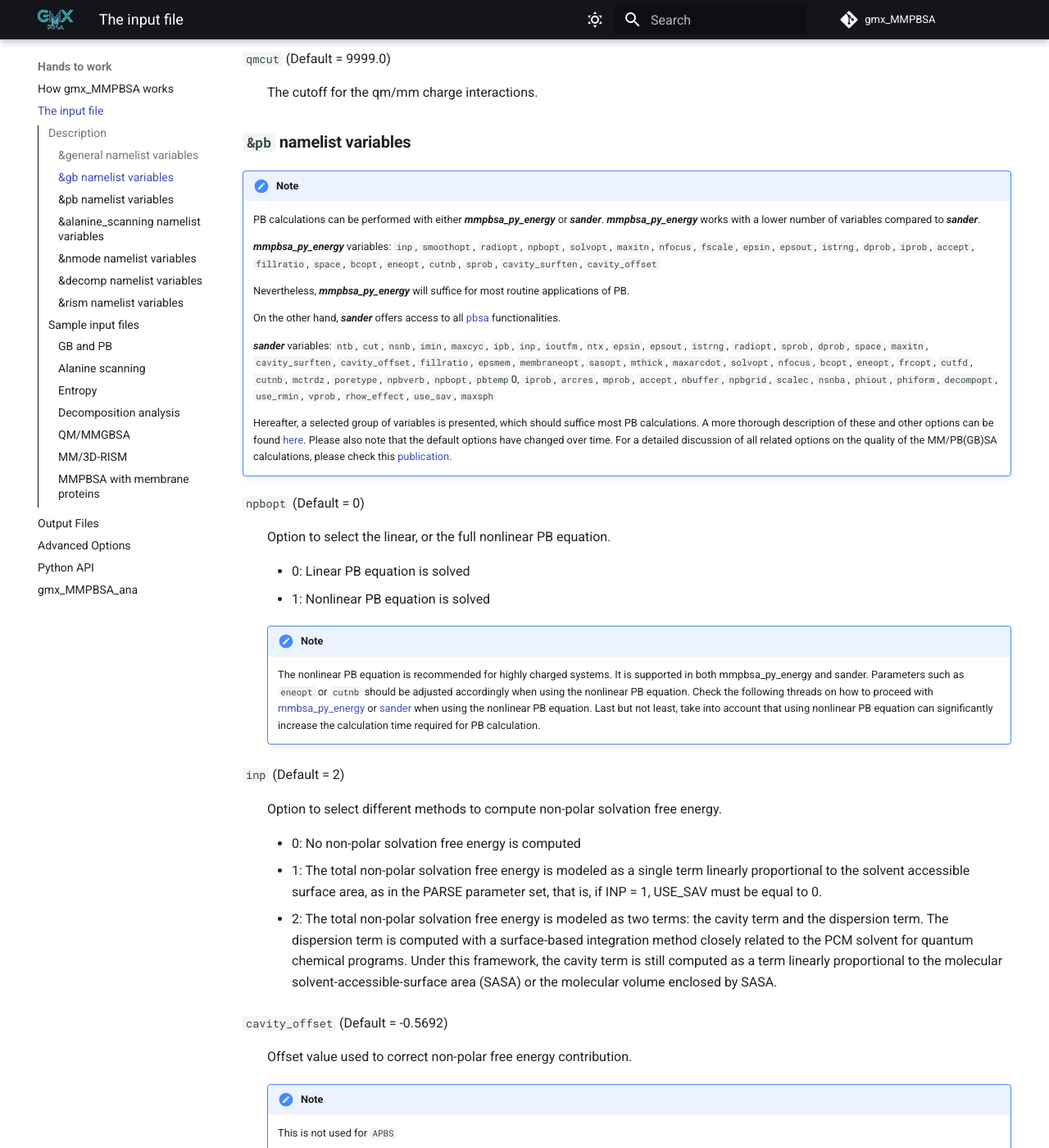
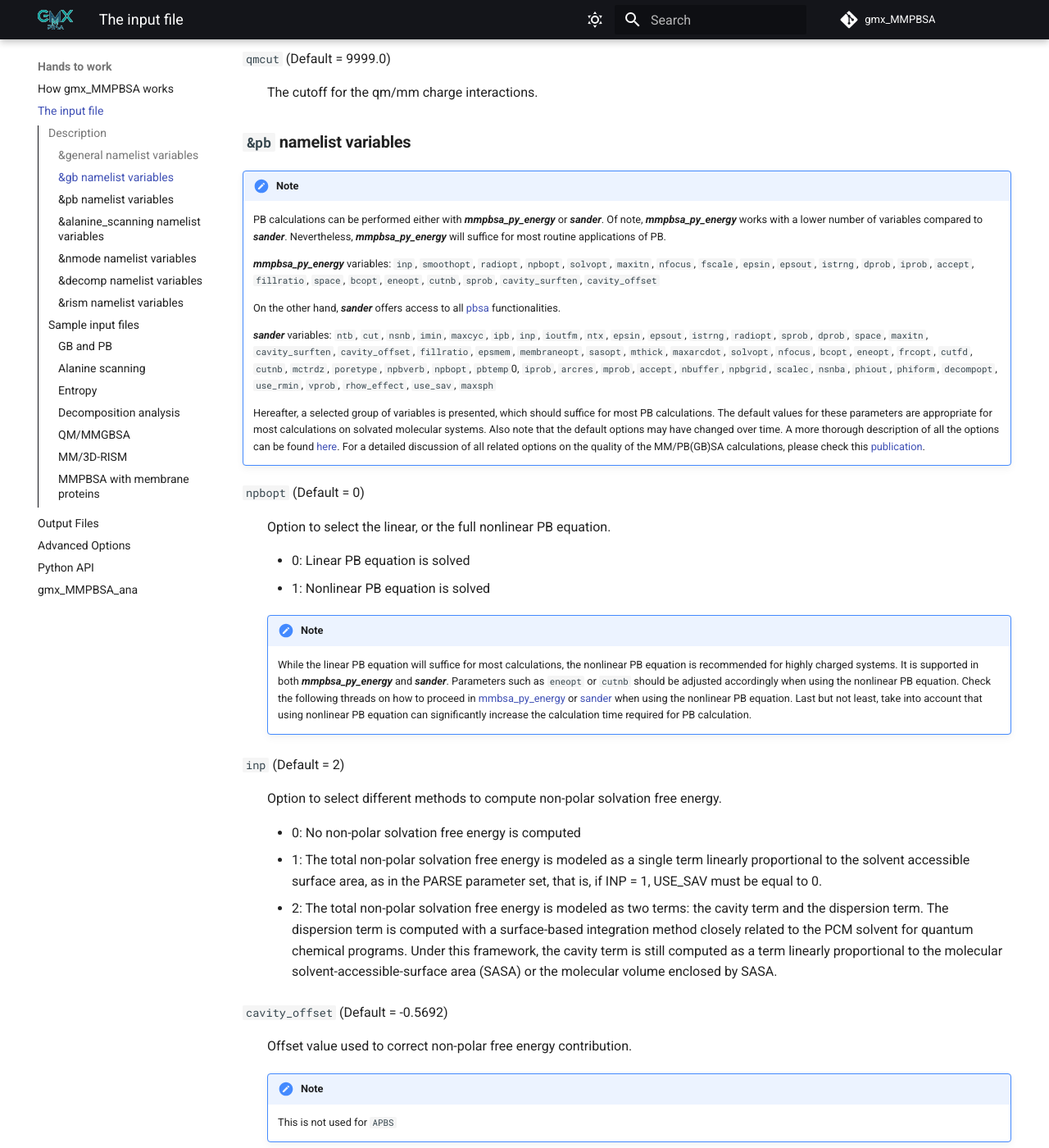
Before and after one commit to Valdes-Tresanco-MS/gmx_MMPBSA, an MkDocs documentation site: the page built from docs/input_file.md, in a window 1280 px wide and 1400 px high, scrolled down 10056 px. Shown: the whole window at 82% size. Built offline with MkDocs 1.6.1 and Material for MkDocs 9.7.7, drawn with Linux system fonts in a browser that asks for light colours; comment, search, counter and statistics services are not loaded.

Commit message:
improve PB documentation

```diff
--- a/docs/input_file.md
+++ b/docs/input_file.md
@@ -434,14 +434,13 @@ Avoid inconsistencies with defined internal temperature (298.15 K) when `nmode`
 ### **`&pb` namelist variables**
 
 !!! note
-    PB calculations can be performed with either **_mmpbsa_py_energy_** or **_sander_**. **_mmpbsa_py_energy_** works
-    with a lower number of variables compared to **_sander_**.
+    PB calculations can be performed either with **_mmpbsa_py_energy_** or **_sander_**. Of note, **_mmpbsa_py_energy_**
+    works with a lower number of variables compared to **_sander_**. Nevertheless, **_mmpbsa_py_energy_** will suffice
+    for most routine applications of PB.
 
     **_mmpbsa_py_energy_** variables: `inp`, `smoothopt`, `radiopt`, `npbopt`, `solvopt`,
     `maxitn`, `nfocus`, `fscale`, `epsin`, `epsout`, `istrng`, `dprob`, `iprob`, `accept`, `fillratio`, `space`,
     `bcopt`, `eneopt`, `cutnb`, `sprob`, `cavity_surften`, `cavity_offset`
-
-    Nevertheless, **_mmpbsa_py_energy_** will suffice for most routine applications of PB.
 
     On the other hand, **_sander_** offers access to all [pbsa][5] functionalities.
 
@@ -452,9 +451,10 @@ Avoid inconsistencies with defined internal temperature (298.15 K) when `nmode`
     `nbuffer`, `npbgrid`, `scalec`, `nsnba`, `phiout`, `phiform`, `decompopt`, `use_rmin`, `vprob`, `rhow_effect`,
     `use_sav`, `maxsph`
 
-    Hereafter, a selected group of variables is presented, which should suffice most PB calculations. A more thorough
-    description of these and other options can be found [here][5]. Please also note that the default options have
-    changed over time. For a detailed discussion of all related options on the quality of the MM/PB(GB)SA calculations,
+    Hereafter, a selected group of variables is presented, which should suffice for most PB calculations.  The default
+    values for these parameters are appropriate for most calculations on solvated molecular systems. Also note that
+    the default options may have changed over time. A more thorough description of all the options can be found
+    [here][5]. For a detailed discussion of all related options on the quality of the MM/PB(GB)SA calculations,
     please check this [publication][6].
 
 `npbopt` (Default = 0)
@@ -464,10 +464,11 @@ Avoid inconsistencies with defined internal temperature (298.15 K) when `nmode`
     * 1: Nonlinear PB equation is solved
 
     !!! note
-        The nonlinear PB equation is recommended for highly charged systems. It is supported in both mmpbsa_py_energy
-        and sander. Parameters such as `eneopt` or `cutnb` should be adjusted accordingly when using the nonlinear PB
-        equation. Check the following threads on how to proceed with [mmbsa_py_energy](http://archive.ambermd.org/201203/0191.html)
-        or [sander](http://archive.ambermd.org/201610/0114.html) when using the nonlinear PB equation. Last but not
+        While the linear PB equation will suffice for most calculations, the nonlinear PB equation is recommended
+        for highly charged systems. It is supported in both **_mmpbsa_py_energy_** and **_sander_**. Parameters such
+        as `eneopt` or `cutnb` should be adjusted accordingly when using the nonlinear PB equation. Check the following
+        threads on how to proceed in [mmbsa_py_energy](http://archive.ambermd.org/201203/0191.html) or
+        [sander](http://archive.ambermd.org/201610/0114.html) when using the nonlinear PB equation. Last but not
         least, take into account that using nonlinear PB equation can significantly increase the calculation time
         required for PB calculation.
 
```
